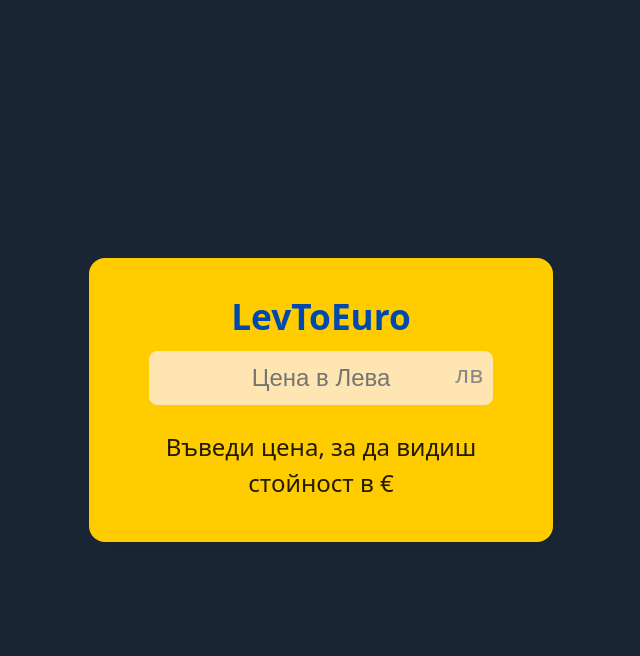
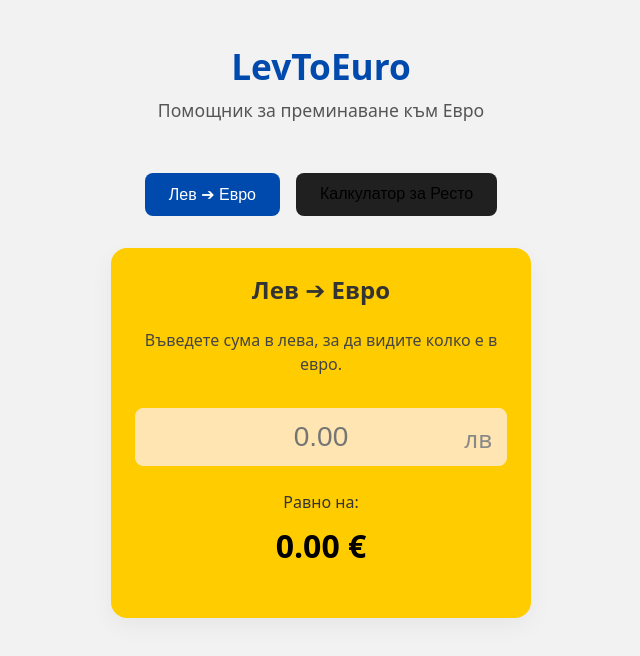
Before and after one commit to Jahnny9561/LevToEuro, a React (Vite) app: page / in a window 1280 px wide. Shown: the top 656 px of the page, without its empty margins (319-959 px from the left). Built offline with nearby package versions, Linux system fonts and the light colour scheme.

Commit message:
components folder created. Converter jsx

```diff
--- a/src/App.css
+++ b/src/App.css
@@ -1,3 +1,4 @@
+/* src/App.css */
 #root {
   max-width: 1280px;
   margin: 0 auto;
@@ -5,87 +6,58 @@
   text-align: center;
 }
 
-header {
-  text-align: center;
+.App {
+  display: flex;
+  flex-direction: column;
+  min-height: 90vh;
 }
 
-header h1 {
+.App-header {
+  text-align: center;
+  margin-bottom: 2rem;
+}
+
+.App-header h1 {
   font-size: 2.2rem;
   margin: 0;
-  color: #004aad;
+  color: #004aad; /* Your blue color */
 }
 
-.container {
-  width: 400px;
-  height: 220px;
-  margin: 0 auto;
-  background-color: #ffcc00;
-  border-radius: 16px;
-  padding: 2rem;
-  box-shadow: 0 8px 24px rgba(0, 0, 0, 0.05);
-  text-align: center;
+.App-header p {
+  font-size: 1.1rem;
+  color: #555;
+  margin-top: 0.25rem;
 }
 
-.rate {
-  margin-bottom: 1rem;
-  font-size: 1rem;
-  color: #ffffffdb;
+.App-nav {
+  display: flex;
+  justify-content: center;
+  gap: 1rem;
+  margin-bottom: 2rem;
 }
 
-input[type="text"] {
-  background-color: #fee5b1;
-  width: 100%;
-  padding: 0.75rem 1rem;
-  color:black;
-  text-align: center;
-  font-size: 1.5rem;
-  border: 1px solid #fee5b1;
+.App-nav button {
+  padding: 0.75rem 1.5rem;
+  font-size: 1rem;
+  font-weight: 500;
+  border: none;
+  background-color: #202020;
   border-radius: 8px;
-  margin-top: 0.5rem;
-  box-sizing: border-box;
-
-
+  cursor: pointer;
+  transition: all 0.2s ease;
 }
 
-input[type="text"]:focus {
-  outline: none;
-  border-color: #fee5b1;
-  box-shadow: 0 0 0 5px rgba(0, 0, 0, 0.2);
+.App-nav button.active {
+  background-color: #004aad;
+  color: white;
+  border-color: #004aad;
 }
 
-p {
-  margin-top: 1.5rem;
-  font-size: 1.5rem;
-  font-weight: 500;
-  text-align: center;
+.App-nav button:not(.active):hover {
+  background-color: #004aad;
+  border: 1px solid #ccc;
 }
 
-.input-wrapper {
-  position: relative;
-  display: inline-block;
+main {
+  flex-grow: 1;
 }
-
-.currency-suffix {
-  position: absolute;
-  right: 10px;
-  top: 50%;
-  transform: translateY(-50%);
-  pointer-events: none;
-  color: #888;
-  font-size: 1.5rem;
-}
-
-@media (max-width: 480px) {
-  .container {
-    width: auto;
-    height: auto;
-    justify-content: center;
-    align-items: center;
-    padding: 1rem 0.5rem;
-  }
-
-  input {
-    font-size: 1rem;
-  }
-
-}
--- a/src/App.jsx
+++ b/src/App.jsx
@@ -1,65 +1,41 @@
-import { useState } from 'react'
-import './App.css'
+import { useState } from 'react';
+import './App.css';
+import SimpleConverter from './components/simpleConverter';
+//import ChangeCalculator from './components/ChangeCalculator';
 
 function App() {
-const [value, setValue] = useState('');
-const maxValue = 10;
-
-  const handleChange = (e) => {
-    let input = e.target.value;
-
-    // Allow clearing the field
-    if (input === '') {
-      setValue('');
-      return;
-    }
-
-    // Replace comma with dot
-    input = input.replace(',', '.');
-
-    // If input is just "0", wait for user to type more
-    if (input === '0') {
-      setValue('0');
-      return;
-    }
-
-    // If input starts with 0 but is not "0." (like "01"), convert to "0."
-    if (/^0\d+/.test(input)) {
-      input = '0.' + input*1;
-    }
-
-    // Accept only valid format: numbers with up to 2 decimals
-    if (/^\d*\.?\d{0,2}$/.test(input)) {
-      setValue(input);
-    }
-
-    if (parseFloat(input) > 100000000) input = maxValue;
-  };
+  const [mode, setMode] = useState('converter');
 
   return (
-    <div className="container">
-    <header>
-      <h1>LevToEuro</h1>
-    </header>
-    <div className='input-wrapper'>
-      <input
-        class="input"
-        type="text"
-        value={value}
-        onChange={handleChange}
-        placeholder="Цена в Лева"
-        maxLength={maxValue}
-      />
-      <span className="currency-suffix">лв</span>
-      </div>
-      <p>{value ? (parseFloat(value) * 0.511292).toFixed(2) : 'Въведи цена, за да видиш стойност в '}€</p>
-      {value && (
-      <footer>
-        <h3>Курс 1BGN = 0,511292EURO</h3>
-      </footer>
-      )}
+    <div className="App">
+      <header className="App-header">
+        {/* <img src={logo} alt="LevToEuro Logo" className="logo" /> */}
+        <h1>LevToEuro</h1>
+        <p>Помощник за преминаване към Евро</p>
+      </header>
+
+      <nav className="App-nav">
+        <button
+          className={mode === 'converter' ? 'active' : ''}
+          onClick={() => setMode('converter')}
+        >
+          Лев ➔ Евро
+        </button>
+        <button
+          className={mode === 'change' ? 'active' : ''}
+          onClick={() => setMode('change')}
+        >
+          Калкулатор за Ресто
+        </button>
+      </nav>
+
+      <main>
+        {/* Conditional rendering: Show only the active component */}
+        {mode === 'converter' && <SimpleConverter />}
+        {mode === 'change' && <ChangeCalculator />}
+      </main>
     </div>
   );
 }
 
-export default App
+export default App;
--- /dev/null
+++ b/src/components/components.css
@@ -0,0 +1,107 @@
+/* src/components/components.css */
+
+.calculator-card {
+  width: 100%;
+  max-width: 420px;
+  margin: 0 auto;
+  background-color: #ffcc00;
+  border-radius: 16px;
+  padding: 1.5rem;
+  box-shadow: 0 8px 24px rgba(0, 0, 0, 0.05);
+  text-align: center;
+  box-sizing: border-box;
+}
+
+.calculator-card h2 {
+  margin-top: 0;
+  color: #333;
+}
+
+.calculator-card p {
+  font-size: 1rem;
+  color: #444;
+  margin-top: 0;
+  margin-bottom: 1.5rem;
+}
+
+.input-wrapper {
+  position: relative;
+  width: 100%;
+}
+
+.input {
+  background-color: #fee5b1;
+  width: 100%;
+  padding: 0.75rem 1rem;
+  color: black;
+  text-align: center;
+  font-size: 1.75rem;
+  font-weight: 500;
+  border: 1px solid #fee5b1;
+  border-radius: 8px;
+  margin-top: 0.5rem;
+  box-sizing: border-box;
+}
+
+.input:focus {
+  outline: none;
+  border-color: #fee5b1;
+  box-shadow: 0 0 0 4px rgba(0, 0, 0, 0.1);
+}
+
+.currency-suffix {
+  position: absolute;
+  right: 15px;
+  top: 30%;
+  transform: translateY(2px);
+  pointer-events: none;
+  color: #888;
+  font-size: 1.5rem;
+}
+
+.result-group {
+  margin-top: 1.5rem;
+}
+
+.result-group h3 {
+  margin: 0;
+  font-size: 1rem;
+  font-weight: 500;
+  color: #333;
+}
+
+.calculator-card .result-value {
+  margin-top: 0.5rem;
+  font-size: 2rem;
+  font-weight: 600;
+  text-align: center;
+  color: #000;
+}
+
+.calculator-card footer {
+  margin-top: 1.5rem;
+  padding-top: 1rem;
+  border-top: 1px solid rgba(0, 0, 0, 0.1);
+}
+
+.calculator-card footer h3 {
+  margin: 0;
+  font-size: 0.9rem;
+  font-weight: 500;
+  color: #444;
+}
+
+@media (max-width: 480px) {
+  .calculator-card {
+    width: auto;
+    padding: 1.5rem 1rem;
+  }
+
+  .input {
+    font-size: 1.5rem;
+  }
+
+  .result-value {
+    font-size: 2rem;
+  }
+}
--- /dev/null
+++ b/src/components/rates.js
@@ -0,0 +1 @@
+export const BGN_TO_EUR_RATE = 1.95583;
--- /dev/null
+++ b/src/components/simpleConverter.jsx
@@ -0,0 +1,81 @@
+import React, { useState } from 'react';
+import { BGN_TO_EUR_RATE } from '../components/rates';
+import './components.css';
+
+function SimpleConverter() {
+  const [value, setValue] = useState('');
+
+  const handleChange = (e) => {
+    let input = e.target.value;
+
+    if (input === '') {
+      setValue('');
+      return;
+    }
+
+    input = input.replace(',', '.');
+
+    if (/^0\d/.test(input) && !input.includes('.')) {
+      // This logic correctly handles 05 -> 0.5 AND 005 -> 0.05
+      input = '0.' + input.substring(1);
+    }
+
+    // Prevent non-numeric characters (except one dot)
+    if (!/^\d*\.?\d*$/.test(input)) {
+      return;
+    }
+
+    // Prevent more than 2 decimal places
+    if (input.includes('.') && input.split('.')[1].length > 2) {
+      return;
+    }
+
+    // Set a maximum value
+    if (parseFloat(input) > 100000000) {
+      return;
+    }
+
+    // All checks passed, update the state
+    setValue(input);
+  };
+
+  const euroValue =
+    value && !isNaN(parseFloat(value))
+      ? (parseFloat(value) / BGN_TO_EUR_RATE).toFixed(2)
+      : '';
+
+  return (
+    <div className="calculator-card">
+      <h2>Лев ➔ Евро</h2>
+      <p>Въведете сума в лева, за да видите колко е в евро.</p>
+
+      <div className="input-wrapper">
+        <input
+          className="input"
+          type="text"
+          inputMode="decimal"
+          value={value}
+          onChange={handleChange}
+          placeholder="0.00"
+          maxLength={12}
+        />
+        <span className="currency-suffix">лв</span>
+      </div>
+
+      <div className="result-group">
+        <h3>Равно на:</h3>
+        <p className="result-value">
+          {euroValue ? euroValue : '0.00'} €
+        </p>
+      </div>
+
+      {value && (
+        <footer>
+          <h3>Официален курс: 1 EUR = 1.95583 BGN</h3>
+        </footer>
+      )}
+    </div>
+  );
+}
+
+export default SimpleConverter;
--- a/src/index.css
+++ b/src/index.css
@@ -5,7 +5,7 @@
 
   color-scheme: light dark;
   color: rgba(0, 0, 0, 0.87);
-  background-color: #1a2634;
+  background-color: #f2f2f2;
 
   font-synthesis: none;
   text-rendering: optimizeLegibility;
```
